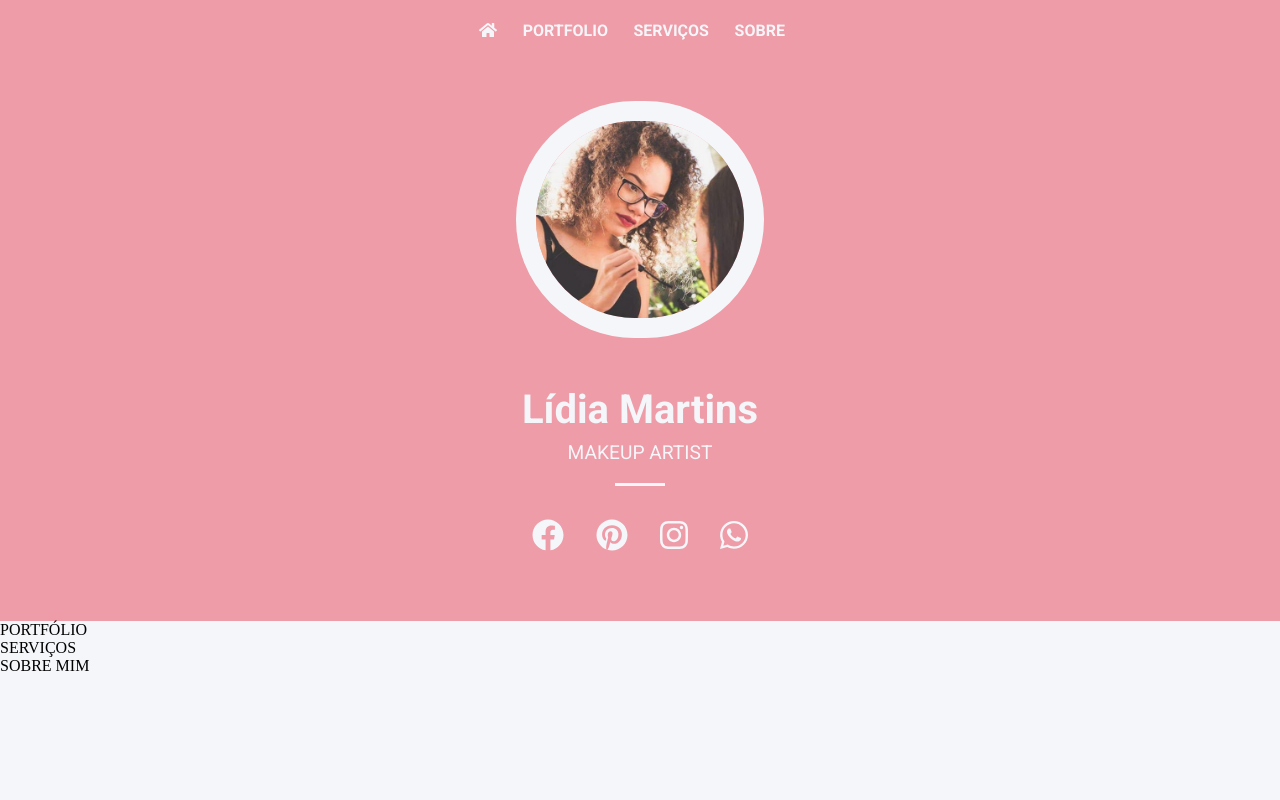
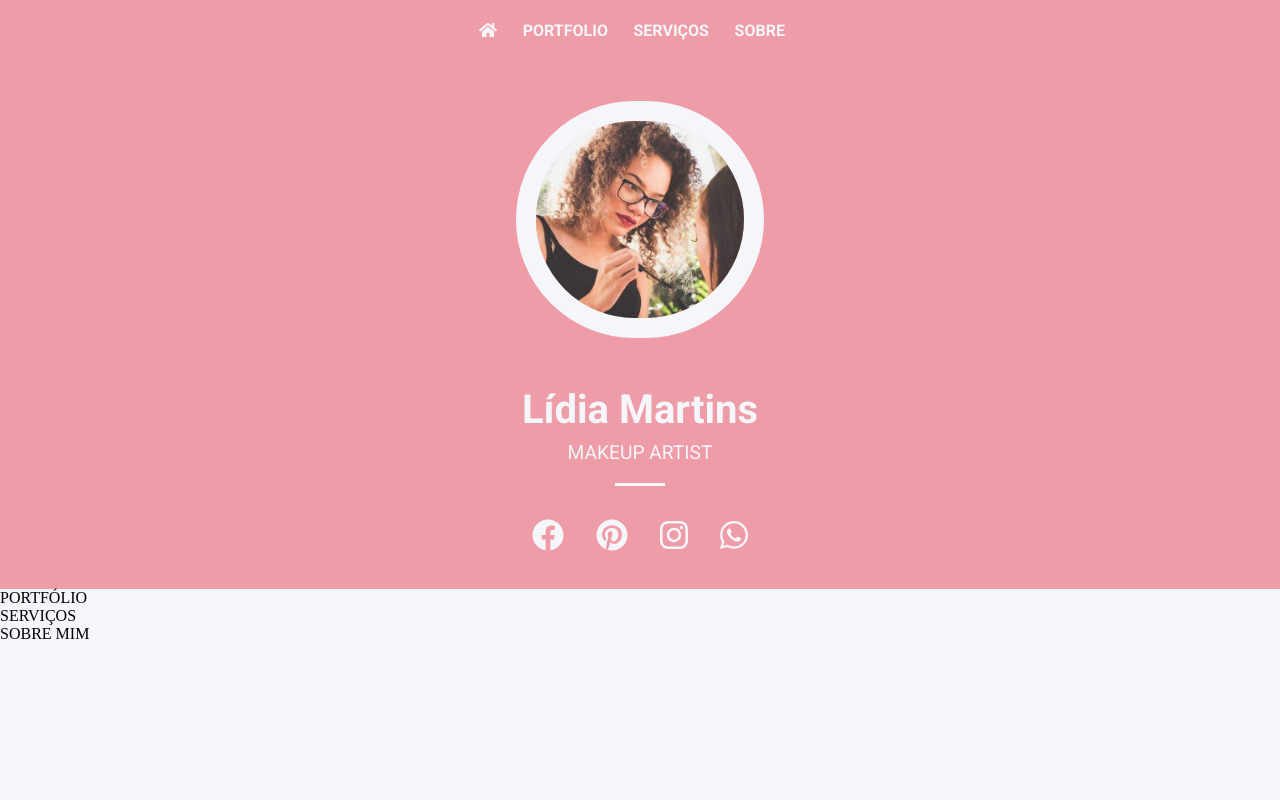
Before and after one commit to rodrigobergamindev/react-projetos, a React (Create React App) app in the folder portfolio/: page / in a window 1280 px wide. Shown: the top 800 px of the page. Built offline with nearby package versions, Linux system fonts and the light colour scheme.

Commit message:
ajustando tamanho do header

```diff
--- a/portfolio/src/App.css
+++ b/portfolio/src/App.css
@@ -1,6 +1,6 @@
 .header {
   grid-area: header;
-  height: 35em;
+  height: 33em;
 }
 
 .content-portfolio {
```
